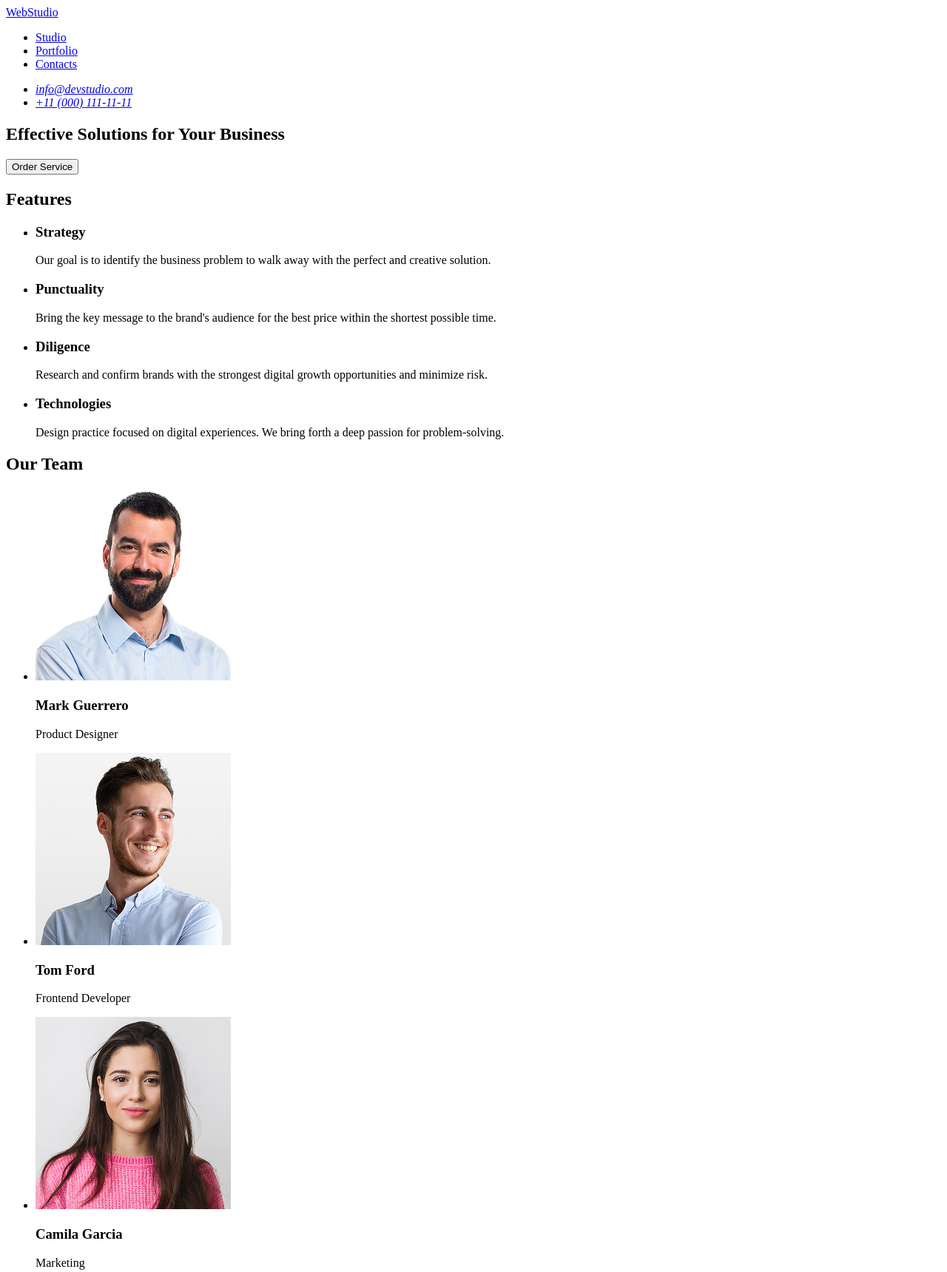
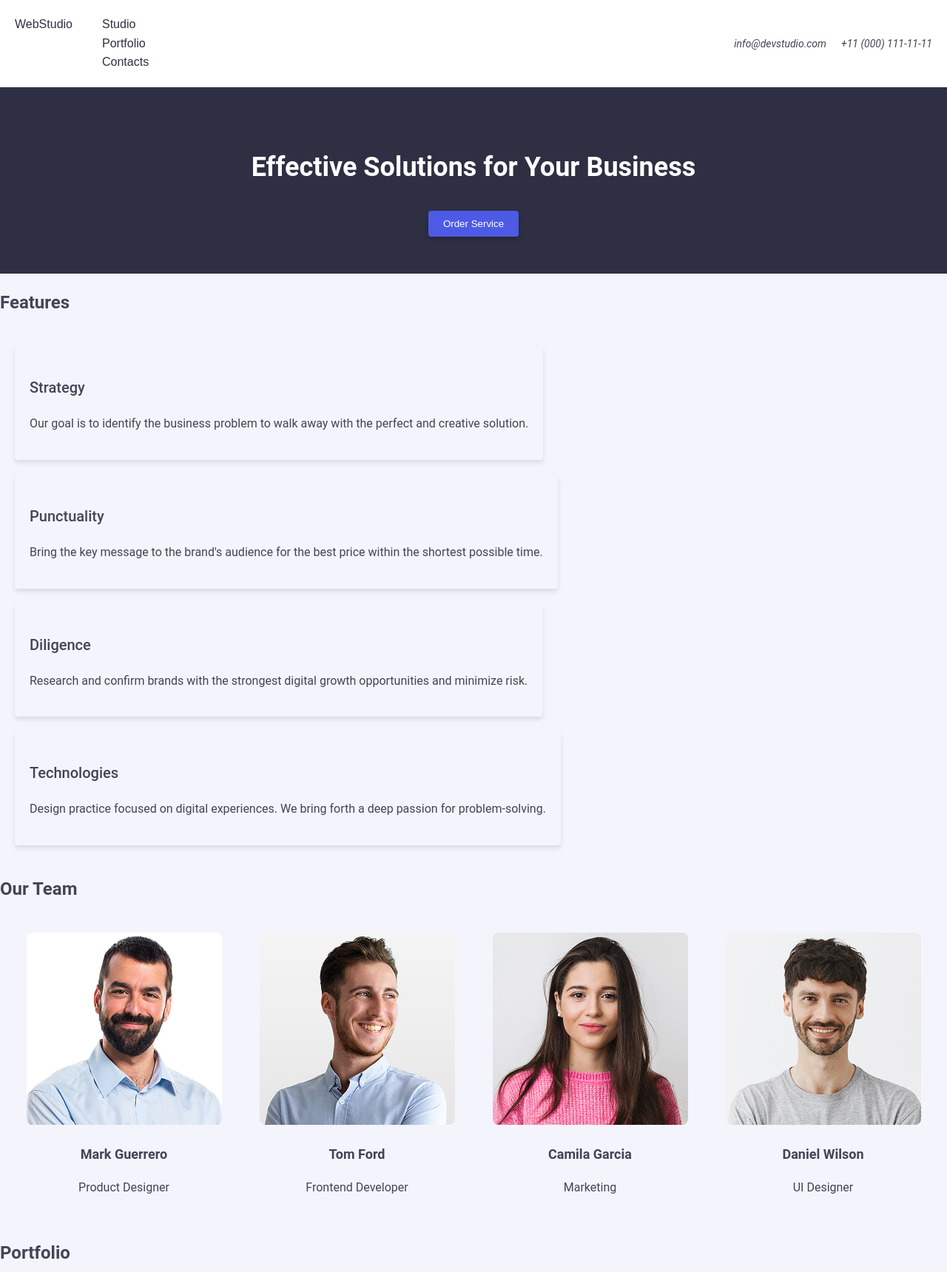
Before and after one commit to Evgeniy19021983/goit-markup-hw-02, a plain HTML site: page index.html in a window 1280 px wide. Shown: the top 1720 px of the page at 74% size. Drawn offline with Linux system fonts and the light colour scheme.

Commit message:
add markup header

```diff
--- a/css/styles.css
+++ b/css/styles.css
@@ -0,0 +1,193 @@
+/*Основні змінні кольорів та шрифтів*/
+:root {
+    --iris: #4d5ae5;
+    --navy-blue: #2e2f42;
+    --slate: #434455;
+    --cloud: #f4f4fd;
+    --white: #fff;
+    --font-family: "Roboto", sans-serif;
+    --second-family: "Raleway", sans-serif;
+  }
+
+  /* Базові стилі */
+  body {
+    font-family: var(--font-family);
+    color: var(--slate);
+    background-color: var(--cloud);
+    margin: 0;
+    padding: 0;
+    line-height: 1.6;
+  }
+
+  a {
+    text-decoration: none;
+    color: inherit;
+  }
+
+  ul, ol {
+    list-style: none;
+    margin: 0;
+    padding: 0;
+  }
+
+  button {
+    cursor: pointer;
+  }
+
+  /* Шапка сайту (Header) */
+  header {
+    background-color: var(--white);
+    border-bottom: 1px solid var(--cloud);
+    padding: 20px;
+    display: flex;
+    justify-content: space-between;
+    align-items: center;
+  }
+
+  header nav {
+    display: flex;
+    gap: 40px;
+  }
+
+  header nav a {
+    font-family: var(--second-family);
+    font-size: 16px;
+    font-weight: 500;
+    color: var(--navy-blue);
+  }
+
+  /* Адреса та контактна інформація */
+  address ul {
+    display: flex;
+    gap: 20px;
+  }
+
+  address ul li a {
+    font-family: var(--font-family);
+    font-size: 14px;
+    color: var(--slate);
+  }
+
+  /* Effective Solutions Section */
+  #section-1 {
+    background-color: var(--navy-blue);
+    color: var(--white);
+    text-align: center;
+    padding: 50px 20px;
+  }
+
+  #section-1 h1 {
+    font-family: var(--font-family);
+    font-size: 36px;
+    font-weight: 700;
+  }
+
+  #section-1 button {
+    background-color: var(--iris);
+    color: var(--white);
+    padding: 10px 20px;
+    border: none;
+    border-radius: 4px;
+    box-shadow: 0px 4px 6px rgba(0, 0, 0, 0.2);
+  }
+
+  /* Features Section */
+  #section-2 ul {
+    display: flex;
+    flex-wrap: wrap;
+    gap: 20px;
+    padding: 20px;
+  }
+
+  #section-2 li {
+    background-color: var(--cloud);
+    padding: 20px;
+    border-radius: 4px;
+    box-shadow: 0px 4px 6px rgba(0, 0, 0, 0.1);
+  }
+
+  #section-2 h3 {
+    font-family: var(--font-family);
+    font-weight: 500;
+    font-size: 20px;
+  }
+
+  #section-2 p {
+    font-family: var(--font-family);
+    font-size: 16px;
+  }
+
+  /* Team Section */
+  #team ul {
+    display: grid;
+    grid-template-columns: repeat(auto-fit, minmax(264px, 1fr));
+    gap: 20px;
+    padding: 20px;
+  }
+
+  #team li {
+    text-align: center;
+  }
+
+  #team img {
+    border-radius: 8px;
+  }
+
+  #team h3 {
+    font-family: var(--font-family);
+    font-weight: 700;
+    font-size: 18px;
+  }
+
+  #team p {
+    font-family: var(--font-family);
+    font-size: 16px;
+  }
+
+  /* Portfolio Section */
+  #portfolio ul {
+    display: grid;
+    grid-template-columns: repeat(auto-fit, minmax(300px, 1fr));
+    gap: 20px;
+    padding: 20px;
+  }
+
+  #portfolio li {
+    text-align: center;
+  }
+
+  #portfolio img {
+    border-radius: 8px;
+  }
+
+  #portfolio h3 {
+    font-family: var(--font-family);
+    font-weight: 700;
+    font-size: 18px;
+  }
+
+  #portfolio p {
+    font-family: var(--font-family);
+    font-size: 16px;
+  }
+
+  /*  Footer */
+  footer {
+    background-color: var(--navy-blue);
+    color: var(--cloud);
+    text-align: center;
+    padding: 20px;
+  }
+
+  footer .logo {
+    font-family: var(--second-family);
+    font-size: 18px;
+    font-weight: 700;
+    text-transform: uppercase;
+    color: var(--iris);
+  }
+
+  footer p {
+    font-family: var(--font-family);
+    font-size: 14px;
+  }
--- a/index.html
+++ b/index.html
@@ -4,121 +4,122 @@
     <meta charset="UTF-8">
     <meta name="viewport" content="width=device-width, initial-scale=1.0">
     <title>Web Studio</title>
+    <link rel="stylesheet" href="css/styles.css">
 </head>
 <body>
-    <header>
-        <nav>
-            <a href="./index.html">WebStudio</a>
-            <ul>
-                <li><a href="#studio">Studio</a></li>
-                <li><a href="#portfolio">Portfolio</a></li>
-                <li><a href="#contacts">Contacts</a></li>
+    <header class="header">
+        <nav class="nav">
+            <a href="./index.html" class="logo">WebStudio</a>
+            <ul class="nav-list">
+                <li class="nav-item"><a href="#studio" class="nav-link">Studio</a></li>
+                <li class="nav-item"><a href="#portfolio" class="nav-link">Portfolio</a></li>
+                <li class="nav-item"><a href="#contacts" class="nav-link">Contacts</a></li>
             </ul>
         </nav>
-        <address>
-            <ul>
-                <li><a href="mailto:info@devstudio.com">info@devstudio.com</a></li>
-                <li><a href="tel:+110001111111">+11 (000) 111-11-11</a></li>
+        <address class="contact-address">
+            <ul class="contact-list">
+                <li class="contact-item"><a href="mailto:info@devstudio.com" class="contact-link">info@devstudio.com</a></li>
+                <li class="contact-item"><a href="tel:+110001111111" class="contact-link">+11 (000) 111-11-11</a></li>
             </ul>
         </address>
-        <link rel="stylesheet" href="css/styles.css">
     </header>
-    <main>
-        <!-- Section 1 -->
-        <section id="section-1">
-            <h1>Effective Solutions for Your Business</h1>
-            <button type="button">Order Service</button>
+    <main class="main-content">
+        <!-- Solutions Section -->
+        <section id="section-1" class="solutions-section">
+            <h1 class="solutions-title">Effective Solutions for Your Business</h1>
+            <button type="button" class="solutions-button">Order Service</button>
         </section>
 
-        <!-- Section 2 -->
-        <section id="section-2">
-            <h2>Features</h2>
-            <ul>
-                <li>
-                    <h3>Strategy</h3>
-                    <p>Our goal is to identify the business problem to walk away with the perfect and creative solution.</p>
+        <!-- Features Section -->
+        <section id="section-2" class="features-section">
+            <h2 class="features-title">Features</h2>
+            <ul class="features-list">
+                <li class="feature-item">
+                    <h3 class="feature-title">Strategy</h3>
+                    <p class="feature-description">Our goal is to identify the business problem to walk away with the perfect and creative solution.</p>
                 </li>
-                <li>
-                    <h3>Punctuality</h3>
-                    <p>Bring the key message to the brand's audience for the best price within the shortest possible time.</p>
+                <li class="feature-item">
+                    <h3 class="feature-title">Punctuality</h3>
+                    <p class="feature-description">Bring the key message to the brand's audience for the best price within the shortest possible time.</p>
                 </li>
-                <li>
-                    <h3>Diligence</h3>
-                    <p>Research and confirm brands with the strongest digital growth opportunities and minimize risk.</p>
+                <li class="feature-item">
+                    <h3 class="feature-title">Diligence</h3>
+                    <p class="feature-description">Research and confirm brands with the strongest digital growth opportunities and minimize risk.</p>
                 </li>
-                <li>
-                    <h3>Technologies</h3>
-                    <p>Design practice focused on digital experiences. We bring forth a deep passion for problem-solving.</p>
+                <li class="feature-item">
+                    <h3 class="feature-title">Technologies</h3>
+                    <p class="feature-description">Design practice focused on digital experiences. We bring forth a deep passion for problem-solving.</p>
                 </li>
             </ul>
         </section>
 
-        <!-- Section 3 -->
-        <section id="team">
-            <h2>Our Team</h2>
-            <ul>
-                <li>
-                    <img src="./images/img1.jpg" alt="Mark Guerrero - Product Designer" width="264">
-                    <h3>Mark Guerrero</h3>
-                    <p>Product Designer</p>
+        <!-- Team Section -->
+        <section id="team" class="team-section">
+            <h2 class="team-title">Our Team</h2>
+            <ul class="team-list">
+                <li class="team-item">
+                    <img src="./images/img1.jpg" alt="Mark Guerrero - Product Designer" class="team-image" width="264">
+                    <h3 class="team-name">Mark Guerrero</h3>
+                    <p class="team-role">Product Designer</p>
                 </li>
-                <li>
-                    <img src="./images/img2.jpg" alt="Tom Ford - Frontend Developer" width="264">
-                    <h3>Tom Ford</h3>
-                    <p>Frontend Developer</p>
+                <li class="team-item">
+                    <img src="./images/img2.jpg" alt="Tom Ford - Frontend Developer" class="team-image" width="264">
+                    <h3 class="team-name">Tom Ford</h3>
+                    <p class="team-role">Frontend Developer</p>
                 </li>
-                <li>
-                    <img src="./images/img3.jpg" alt="Camila Garcia - Marketing" width="264">
-                    <h3>Camila Garcia</h3>
-                    <p>Marketing</p>
+                <li class="team-item">
+                    <img src="./images/img3.jpg" alt="Camila Garcia - Marketing" class="team-image" width="264">
+                    <h3 class="team-name">Camila Garcia</h3>
+                    <p class="team-role">Marketing</p>
                 </li>
-                <li>
-                    <img src="./images/img4.jpg" alt="Daniel Wilson - UI Designer" width="264">
-                    <h3>Daniel Wilson</h3>
-                    <p>UI Designer</p>
+                <li class="team-item">
+                    <img src="./images/img4.jpg" alt="Daniel Wilson - UI Designer" class="team-image" width="264">
+                    <h3 class="team-name">Daniel Wilson</h3>
+                    <p class="team-role">UI Designer</p>
                 </li>
             </ul>
         </section>
-        <!-- Section 4 -->
-<section id="portfolio">
-    <h2>Portfolio</h2>
-    <ul>
-        <li>
-            <img src="./images/img5.jpg" alt="Banking App" width="300">
-            <h3>Banking App</h3>
-            <p>Category: App</p>
+
+        <!-- Portfolio Section -->
+        <section id="portfolio" class="portfolio-section">
+            <h2 class="portfolio-title">Portfolio</h2>
+            <ul class="portfolio-list">
+                <li class="portfolio-item">
+                    <img src="./images/img5.jpg" alt="Banking App" class="portfolio-image" width="300">
+                    <h3 class="portfolio-name">Banking App</h3>
+                    <p class="portfolio-category">Category: App</p>
                 </li>
-        <li>
-            <img src="./images/img6.jpg" alt="Cashless Payment" width="300">
-            <h3>Cashless Payment</h3>
-            <p>Category: Marketing</p>
+                <li class="portfolio-item">
+                    <img src="./images/img6.jpg" alt="Cashless Payment" class="portfolio-image" width="300">
+                    <h3 class="portfolio-name">Cashless Payment</h3>
+                    <p class="portfolio-category">Category: Marketing</p>
                 </li>
-        <li>
-            <img src="./images/img7.jpg" alt="Meditation App" width="300">
-            <h3>Meditation App</h3>
-            <p>Category: App</p>
+                <li class="portfolio-item">
+                    <img src="./images/img7.jpg" alt="Meditation App" class="portfolio-image" width="300">
+                    <h3 class="portfolio-name">Meditation App</h3>
+                    <p class="portfolio-category">Category: App</p>
                 </li>
-        <li>
-            <img src="./images/img8.jpg" alt="Taxi Service" width="300">
-            <h3>Taxi Service</h3>
-            <p>Category: Marketing</p>
+                <li class="portfolio-item">
+                    <img src="./images/img8.jpg" alt="Taxi Service" class="portfolio-image" width="300">
+                    <h3 class="portfolio-name">Taxi Service</h3>
+                    <p class="portfolio-category">Category: Marketing</p>
                 </li>
-        <li>
-            <img src="./images/img9.jpg" alt="Screen Illustrations" width="300">
-            <h3>Screen Illustrations</h3>
-            <p>Category: Design</p>
+                <li class="portfolio-item">
+                    <img src="./images/img9.jpg" alt="Screen Illustrations" class="portfolio-image" width="300">
+                    <h3 class="portfolio-name">Screen Illustrations</h3>
+                    <p class="portfolio-category">Category: Design</p>
                 </li>
-        <li>
-            <img src="./images/img10.jpg" alt="Online Courses" width="300">
-            <h3>Online Courses</h3>
-            <p>Category: Marketing</p>
+                <li class="portfolio-item">
+                    <img src="./images/img10.jpg" alt="Online Courses" class="portfolio-image" width="300">
+                    <h3 class="portfolio-name">Online Courses</h3>
+                    <p class="portfolio-category">Category: Marketing</p>
                 </li>
             </ul>
         </section>
     </main>
-    <footer>
+    <footer class="footer">
         <a href="./index.html" class="logo">WebStudio</a>
-        <p>Increase the flow of customers and sales for your business with digital marketing & growth solutions.</p>
+        <p class="footer-description">Increase the flow of customers and sales for your business with digital marketing & growth solutions.</p>
     </footer>
 </body>
 </html>
```
Lines whose indentation alone changed are shown as unchanged.
